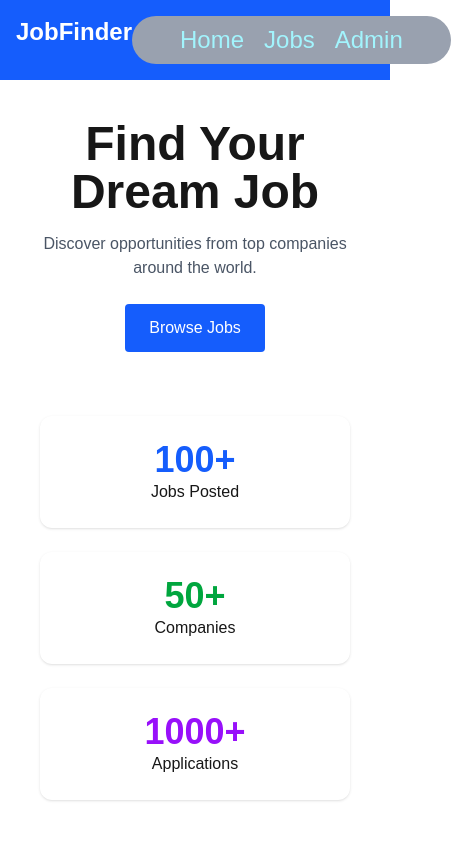
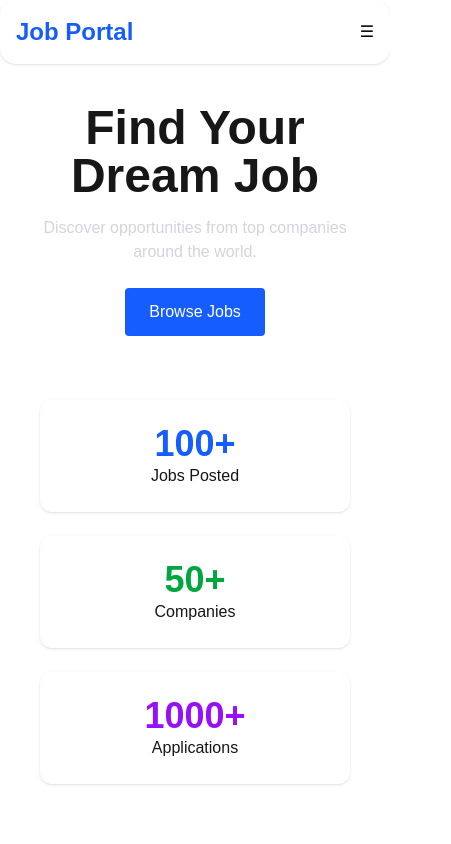
Before and after one commit to afridi-ishaq/Job-Portal, a Next.js app: page / in a window 390 px wide. Shown: the top 844 px of the page, 451 px wide, since content can reach past the window. Built offline with nearby package versions, Linux system fonts and the light colour scheme.

Commit message:
some responsiveness added to the UI

```diff
--- a/app/components/Navbar.jsx
+++ b/app/components/Navbar.jsx
@@ -1,20 +1,47 @@
+"use client";
+
+import { useState } from "react";
 import Link from "next/link";
 
 export default function Navbar() {
+  const [isOpen, setIsOpen] = useState(false);
+
   return (
-    <nav className="bg-blue-600  text-white p-4">
-      <div className="max-w-6xl mx-auto flex justify-between">
-        <Link href="/">
-          <h1 className="font-bold text-2xl">
-            JobFinder
-          </h1>
-        </Link>
+    <nav className="bg-white shadow rounded-2xl">
+      <div className="max-w-6xl mx-auto px-4">
+        <div className="flex justify-between items-center h-16">
 
-        <div className="flex gap-5 bg-gray-400 p-2 px-12 text-2xl rounded-full text-cyan-200">
-          <Link href="/" className="hover:text-black transition">Home</Link>
-          <Link href="/jobs" className="hover:text-black transition">Jobs</Link>
-          <Link href="/admin" className="hover:text-black transition">Admin</Link>
+          <Link
+            href="/"
+            className="text-2xl hover:-translate-y-1 transition-all duration-300 hover:text-3xl font-bold text-blue-600"
+          >
+            Job Portal
+          </Link>
+
+          {/* Desktop Menu */}
+          <div className="hidden md:flex gap-6 text-gray-600 text-2xl">
+            <Link href="/" className="hover:text-3xl transition-all duration-300 hover:text-black">Home</Link>
+            <Link href="/jobs" className="hover:text-3xl transition-all duration-300 hover:text-black">Jobs</Link>
+            <Link href="/admin" className="hover:text-3xl transition-all duration-300 hover:text-black">Admin</Link>
+          </div>
+
+          {/* Hamburger Button */}
+          <button
+            className="md:hidden text-black"
+            onClick={() => setIsOpen(!isOpen)}
+          >
+            ☰
+          </button>
         </div>
+
+        {/* Mobile Menu */}
+        {isOpen && (
+          <div className="md:hidden pb-4 flex flex-col gap-3 text-gray-600">
+            <Link href="/" className="hover:text-black hover:text-2xl transition-all duration-300">Home</Link>
+            <Link href="/jobs" className="hover:text-black hover:text-2xl transition-all duration-300">Jobs</Link>
+            <Link href="/admin" className="hover:text-black hover:text-2xl transition-all duration-300">Admin</Link>
+          </div>
+        )}
       </div>
     </nav>
   );
--- a/app/page.js
+++ b/app/page.js
@@ -8,7 +8,7 @@ export default function Home() {
           Find Your Dream Job
         </h1>
 
-        <p className="mt-4 text-gray-600">
+        <p className="mt-4 text-gray-300">
            Discover opportunities from top companies around the world.
         </p>
 
```
